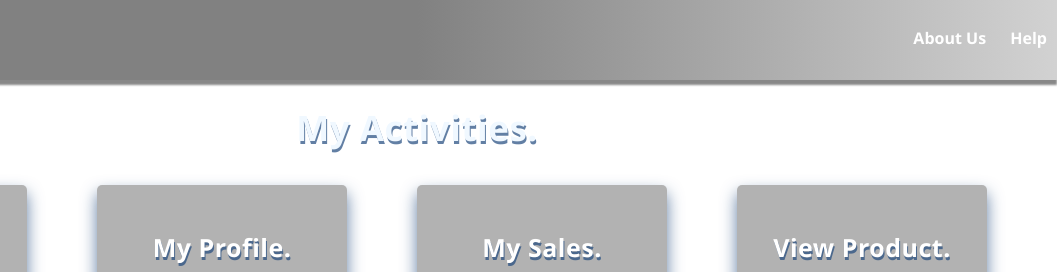
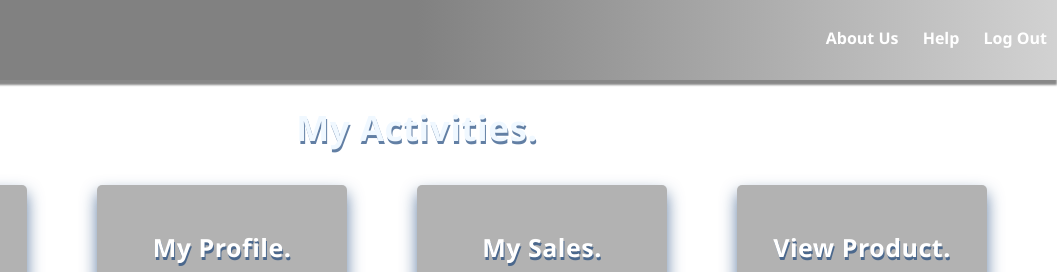
Before and after one commit to Etomovich/StoreManager, a plain HTML site: page store_attendant_dash.html in a window 1280 px wide. Shown: the top 272 px of the page, 223-1280 px from the left. Drawn offline with Linux system fonts and the light colour scheme.

Commit message:
[Chore #161108985]Add a log out button.

```diff
--- a/store_attendant_dash.html
+++ b/store_attendant_dash.html
@@ -19,6 +19,7 @@
             <ul>
                 <li><a href="#">About Us</a></li>
                 <li><a href="#">Help</a></li>
+                <li><a href="#">Log Out</a></li>
             </ul>
         </nav>
         <nav class="navig2">
@@ -27,6 +28,7 @@
                 <div class="dropdown-content" id="myDropdown">
                     <a href="#">About Us</a>
                     <a href="#">Help</a>
+                    <a href="#">Log Out</a>
                 </div>
             </div>
         </nav>
```
